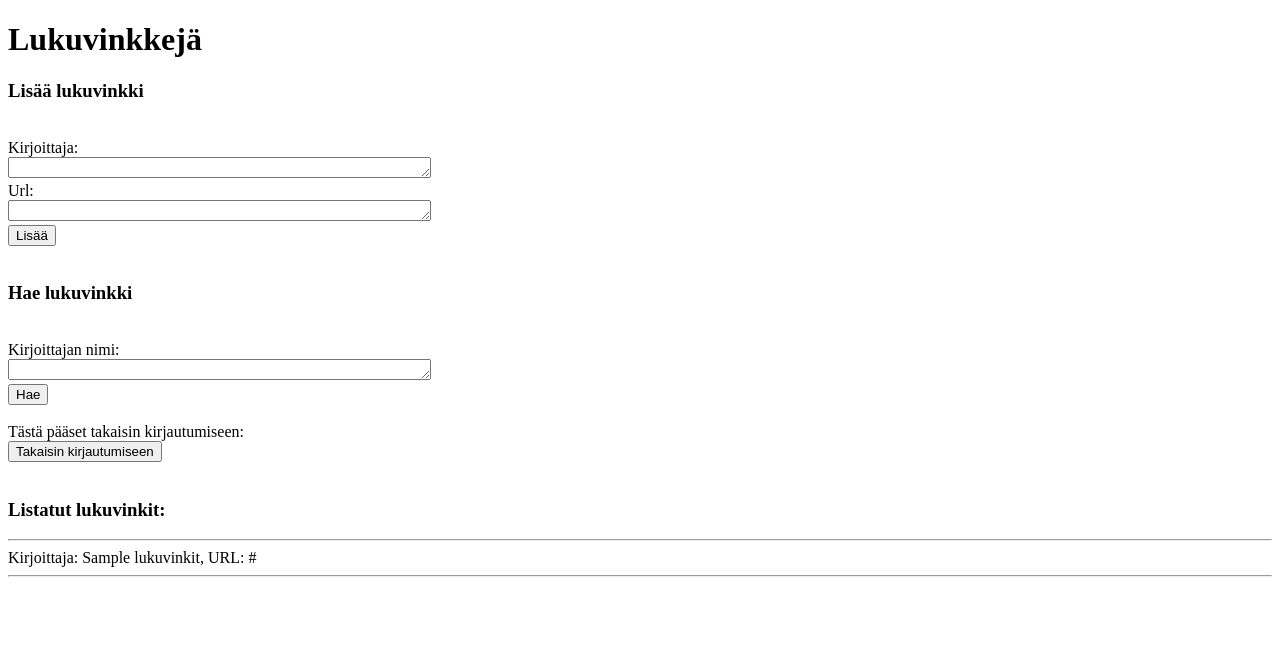
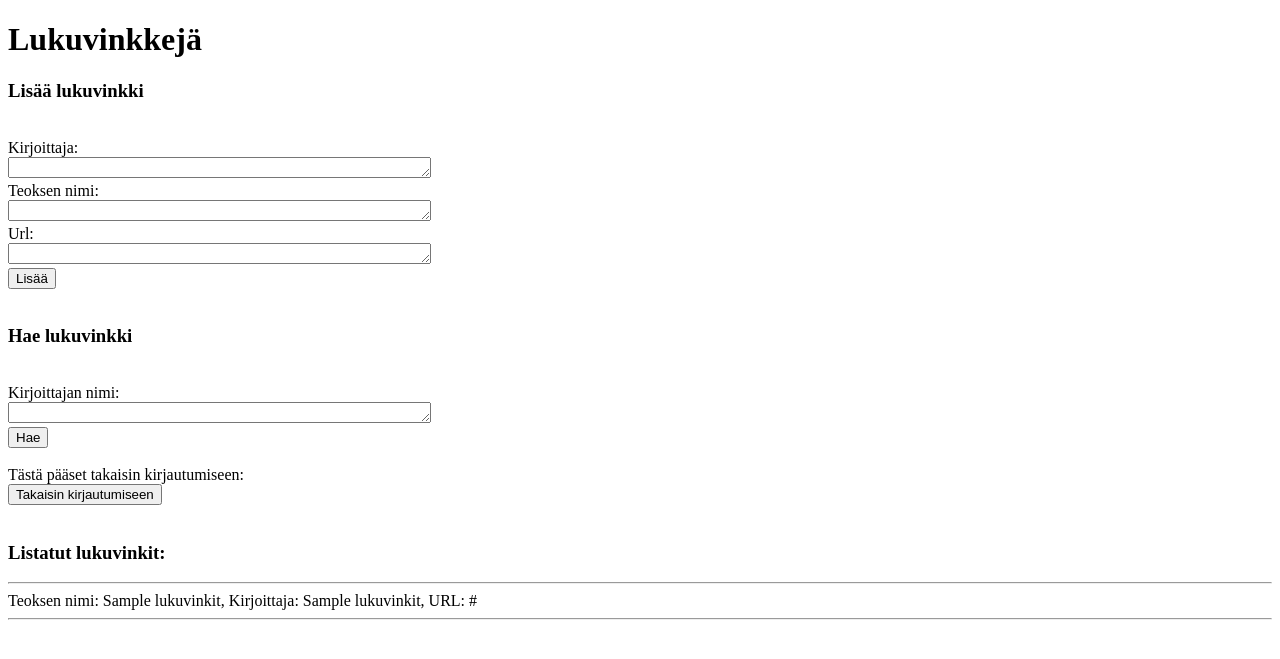
Before and after one commit to TeemuBergman/OHTU-lukuvinkkikirjasto, a Flask app: page /home in a window 1280 px wide. Shown: the top 659 px of the page. Run offline with Flask 2, Linux system fonts and the light colour scheme; tables that the repository leaves empty hold one stand-in row (values such as "Sample post").

Commit message:
teoksen nimi kenttä ja ssihen liittyvät jutut lisätty

```diff
--- a/src/app.py
+++ b/src/app.py
@@ -32,8 +32,9 @@ def home():
     if request.method == "POST":
         tip_name = request.form["tip_name"]
         tip_url = request.form["tip_url"]
+        tip_title = request.form["tip_title"]
 
-        if tips.add_tip(tip_name, tip_url):
+        if tips.add_tip(tip_name, tip_url, tip_title):
             return redirect("/home")
 
         else:
--- a/src/db_wrapper.py
+++ b/src/db_wrapper.py
@@ -20,21 +20,21 @@ class DBWrapper:
 
     # Tehdää uusi taulukko jos sitä ennestään ole.
     def init_db(self):
-        query = "CREATE TABLE IF NOT EXISTS lukuvinkit (id INTEGER PRIMARY KEY, name TEXT NOT NULL, url TEXT);"
+        query = "CREATE TABLE IF NOT EXISTS lukuvinkit (id INTEGER PRIMARY KEY, name TEXT NOT NULL, url TEXT, title TEXT);"
         self.__do_query(query)
 
     def insert(self, fields: dict):
-        query = "INSERT INTO lukuvinkit (name, url) VALUES (:name, :url)"
-        return self.__do_query(query, {"name": fields["name"], "url": fields["url"]})[0]
+        query = "INSERT INTO lukuvinkit (name, url, title) VALUES (:name, :url, :title)"
+        return self.__do_query(query, {"name": fields["name"], "url": fields["url"], "title": fields["title"]})[0]
 
     # Hakee kaikki olemassa olevat lukuvinkit tietokannasta, jotta ne voidaan esittää etusivulla
     def display_all_tips(self):
-        query = "SELECT name, url FROM lukuvinkit"
+        query = "SELECT title, name, url FROM lukuvinkit"
         return self.__do_query(query)
 
     # Hakee annetun kirjoittajan nimen perusteella tiedot
     def search_by_writer_name(self, nimi):
-        query = "SELECT name, url FROM lukuvinkit WHERE name LIKE ?"
+        query = "SELECT name, title, url FROM lukuvinkit WHERE name LIKE ?"
         return self.__do_query(query, (nimi,))
 
 
--- a/src/templates/home.html
+++ b/src/templates/home.html
@@ -15,6 +15,10 @@
     Kirjoittaja:
     <br>
     <textarea name="tip_name" rows="1" cols="50"></textarea>
+    <br>
+    Teoksen nimi:
+    <br>
+    <textarea name="tip_title" rows="1" cols="50"></textarea>
     <br>
     Url:
     <br>
@@ -44,13 +48,13 @@ Tästä pääset takaisin kirjautumiseen:
 <h3>Listatut lukuvinkit:</h3>
 <hr>
 {% for tip in existing_tips %}
-Kirjoittaja: {{tip[0]}}, URL: {{tip[1]}}
+Teoksen nimi: {{tip[0]}}, Kirjoittaja: {{tip[1]}}, URL: {{tip[2]}}
 <hr>
 {% endfor %}
 
 <script>
   function check(form) {
-      if (form.tip_name.value.length >100) {
+      if (form.tip_name.value.length >100){
           alert("Vinkin kirjoittajan maksimipituus on 100 merkkiä. Korjaathan kentän tiedot.")
           return false
       }
@@ -64,6 +68,14 @@ Kirjoittaja: {{tip[0]}}, URL: {{tip[1]}}
       }
       if (form.tip_url.value.length<3){
         alert("Vinkin URL:in minimipituus on 3 merkkiä. Korjaathan kentän tiedot.")
+          return false
+      }
+      if (form.tip_title.value.length >100){
+          alert("Teoksen nimen maksimipituus on 100 merkkiä. Korjaathan kentän tiedot.")
+          return false
+      }
+      if (form.tip_title.value.length<3){
+        alert("Teoksen minimipituus on 3 merkkiä. Korjaathan kentän tiedot.")
           return false
       }
       return true
--- a/src/templates/results.html
+++ b/src/templates/results.html
@@ -13,7 +13,7 @@
     {% for tip in search_by_name %}
     <hr>
     <div id="result">
-        Kirjoittaja: {{tip[0]}}, URL: {{tip[1]}}
+        Kirjoittaja: {{tip[0]}}, Teoksen nimi: {{tip[1]}}, URL: {{tip[2]}}
     </div>
     <hr>
     {% endfor %}
--- a/src/tips.py
+++ b/src/tips.py
@@ -11,10 +11,11 @@ class Tips:
         self.allowed_url_length = 200
         self.allowed_min_length = 3
 
-    def add_tip(self, name: str, url: str):
+    def add_tip(self, name: str, url: str, title: str):
         if self.validate(name, self.allowed_name_chars, self.allowed_name_length, self.allowed_min_length) and \
-                self.validate(url, self.allowed_url_chars, self.allowed_url_length, self.allowed_min_length):
-            return self.db_handler.insert({"name": name, "url": url})
+                self.validate(url, self.allowed_url_chars, self.allowed_url_length, self.allowed_min_length) and \
+                    self.validate(title, self.allowed_name_chars, self.allowed_name_length, self.allowed_min_length):
+            return self.db_handler.insert({"name": name, "url": url, "title": title})
         else:
             print("not valid input")
             return False
```
